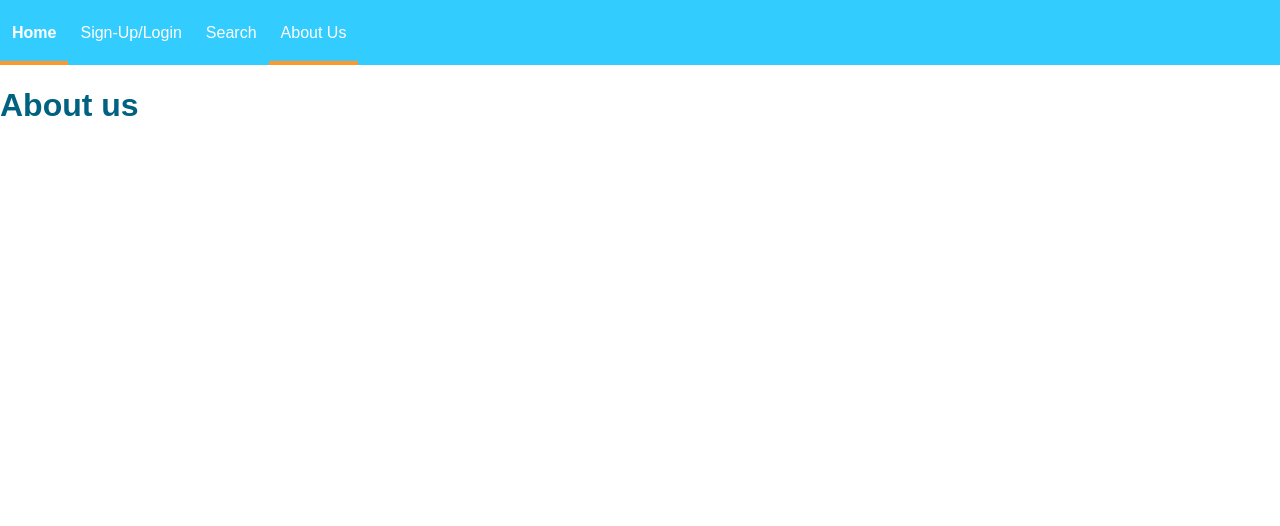
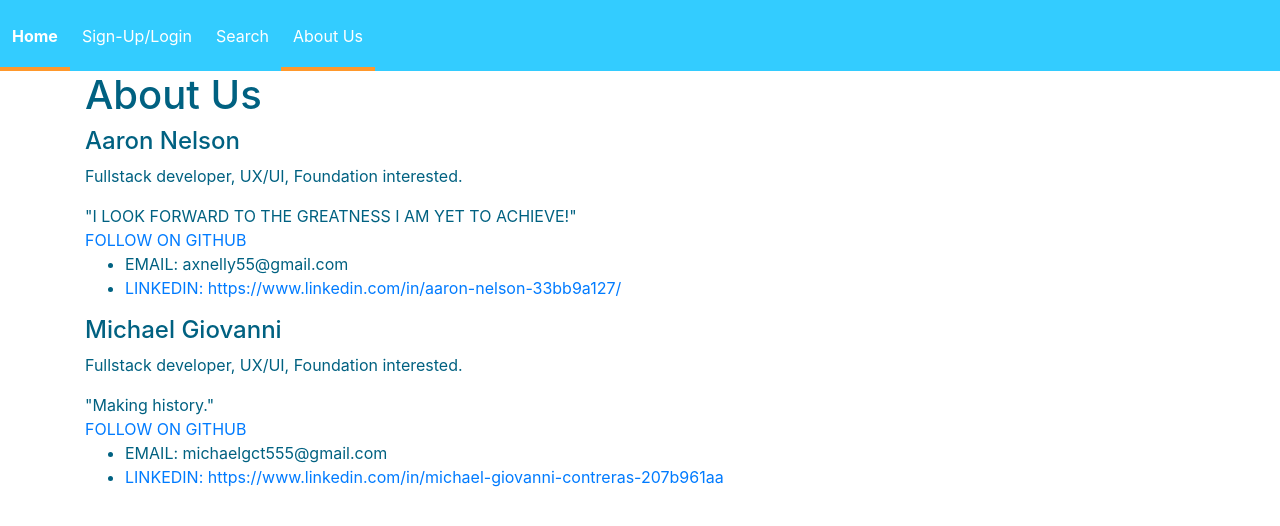
Before and after one commit to Alais555/kanji-ju, a React (Create React App) app in the folder client/: page /about in a window 1280 px wide. Shown: the top 526 px of the page. Built offline with nearby package versions, Linux system fonts and the light colour scheme.

Commit message:
finish about page

```diff
--- a/client/package.json
+++ b/client/package.json
@@ -5,6 +5,7 @@
   "proxy": "http://localhost:3001/",
   "dependencies": {
     "axios": "^0.18.1",
+    "bootstrap": "^4.5.2",
     "jwt-decode": "^2.2.0",
     "react": "^16.8.6",
     "react-dom": "^16.8.6",
--- a/client/src/index.js
+++ b/client/src/index.js
@@ -6,6 +6,8 @@ import "./index.css";
 import App from "./App";
 
 import registerServiceWorker from "./registerServiceWorker";
+
+import "bootstrap/dist/css/bootstrap.css";
 
 // Here is if we have an id_token in localStorage
 if (localStorage.getItem("id_token")) {
--- /dev/null
+++ b/client/src/pages/About.css
@@ -0,0 +1,5 @@
+.About {
+  text-align: justify;
+
+
+}
--- a/client/src/pages/About.js
+++ b/client/src/pages/About.js
@@ -1,9 +1,51 @@
 import React from "react";
+import "./About.css";
 
-function About() {
-  return (
-    <h1>About us</h1>
-  )
-}
+
+const About = () => (
+  <div className="container">
+    <h1>About Us</h1>
+    <div className="card-user-container" />
+    <div className="card-user-avatar" />
+
+    <div classname="row" />
+    <div classname="col-md-6" />
+    <div className="card-user-bio">
+      <h4>Aaron Nelson</h4>
+      <p>Fullstack developer, UX/UI, Foundation interested. </p>
+      <span className="location"><span className="location-icon fa fa-map-marker" /><span className="location-text">"I LOOK FORWARD TO THE GREATNESS I AM YET TO ACHIEVE!"</span></span>
+    </div>
+    <div className="card-user-button">
+      <a href="https://github.com/axnelly55" className="hollow-button">FOLLOW ON GITHUB</a>
+    </div>
+    <div className="card-user-container" />
+    <div className="card-user-avatar" />
+
+    <div className="card-user-social">
+      <ul className="menu">
+        <li className="mail">EMAIL: axnelly55@gmail.com </li>
+        <li className="link-linked"><a href="https://www.linkedin.com/in/aaron-nelson-33bb9a127/"> LINKEDIN: https://www.linkedin.com/in/aaron-nelson-33bb9a127/ </a></li>
+      </ul>
+    </div>
+    <div classname="row" />
+    <div classname="col-md-6" />
+    <div className="card-user-bio">
+      <h4>Michael Giovanni</h4>
+      <p>Fullstack developer, UX/UI, Foundation interested. </p>
+      <span className="location"><span className="location-icon fa fa-map-marker" /><span className="location-text">"Making history."</span></span>
+    </div>
+    <div className="card-user-button">
+      <a href="https://github.com/Alais555" className="hollow-button">FOLLOW ON GITHUB</a>
+    </div>
+    <div className="card-user-social">
+      <ul className="menu">
+        <li className="mail">EMAIL: michaelgct555@gmail.com </li>
+        <li className="link-linked"><a href="https://www.linkedin.com/in/michael-giovanni-contreras-207b961aa"> LINKEDIN: https://www.linkedin.com/in/michael-giovanni-contreras-207b961aa</a></li>
+      </ul>
+    </div>
+  </div>
+
+);
+
 
 export default About;
```
Also changed, not shown: 1 other file (tests, documents, lock files or other folders).
